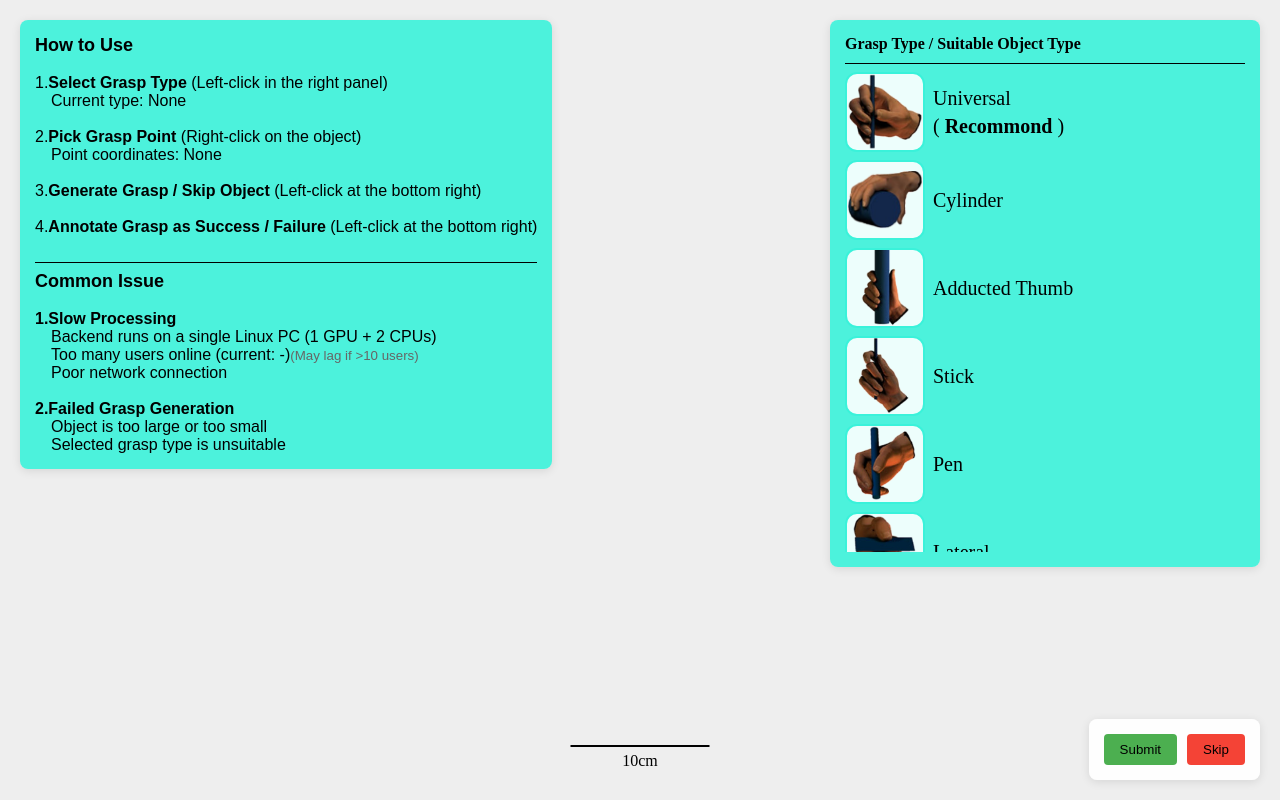
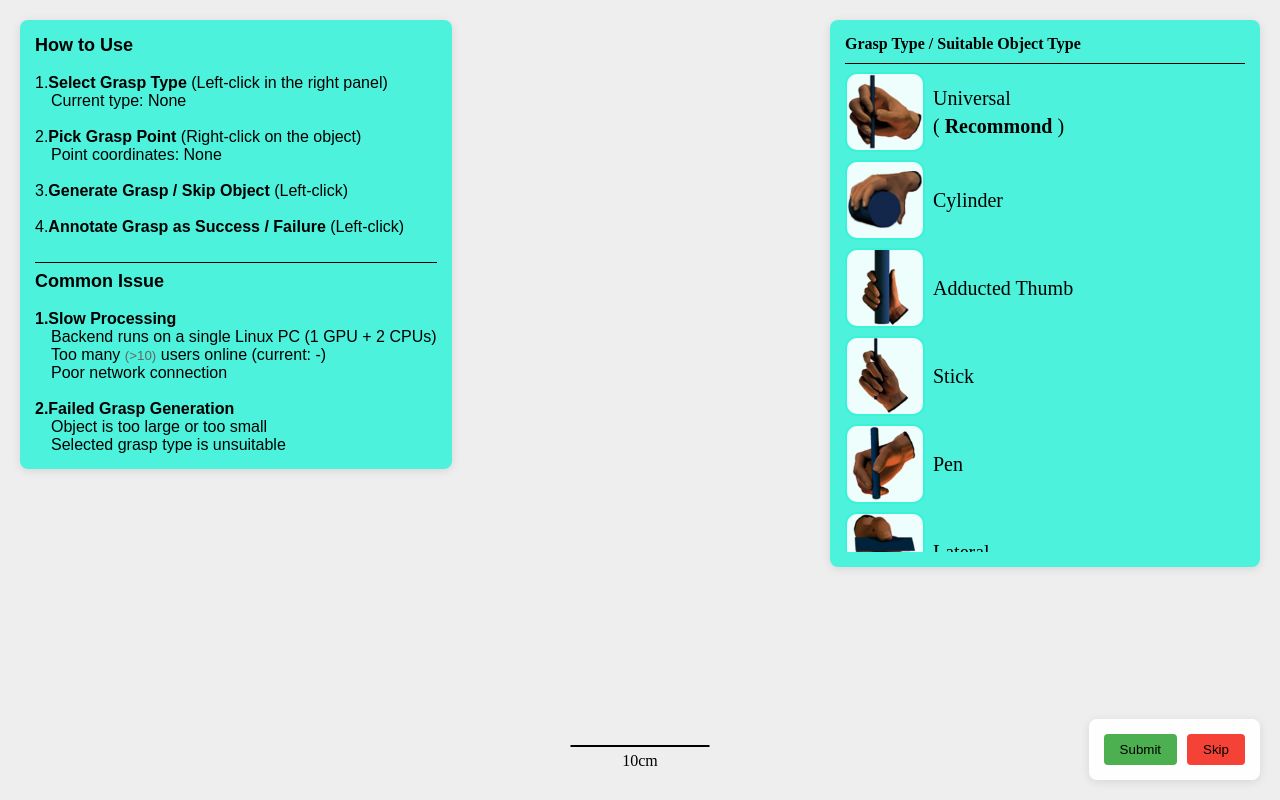
Before and after one commit to GFRL/DexAnno, a website with bundled scripts: page docs/index.html in a window 1280 px wide. Built offline with nearby package versions, Linux system fonts and the light colour scheme; no server answers.

Commit message:
Update index.html

```diff
--- a/docs/index.html
+++ b/docs/index.html
@@ -46,8 +46,8 @@
             <div style="text-indent: 1em;">Current type: <span id="current-type">None</span><br><br></div>
             2.<strong>Pick Grasp Point</strong> (Right-click on the object)<br>
             <div style="text-indent: 1em;">Point coordinates: <span id="point-coord">None</span><br><br></div>
-            3.<strong>Generate Grasp / Skip Object</strong> (Left-click at the bottom right)<br><br>
-            4.<strong>Annotate Grasp as Success / Failure </strong> (Left-click at the bottom right)<br><br>
+            3.<strong>Generate Grasp / Skip Object</strong> (Left-click)<br><br>
+            4.<strong>Annotate Grasp as Success / Failure </strong> (Left-click)<br><br>
             <div style="
                     height: 1px;
                     background-color: black;
@@ -56,7 +56,7 @@
             <strong style="font-size: large;">Common Issue</strong><br><br>
             <strong>1.Slow Processing</strong><br>
             <div style="text-indent: 1em;">Backend runs on a single Linux PC (1 GPU + 2 CPUs)<br></div>
-            <div style="text-indent: 1em;">Too many users online (current: <span id="user-count">-</span>)<small style="color: #666;">(May lag if >10 users)</small><br></div>
+            <div style="text-indent: 1em;">Too many <small style="color: #666;">(>10)</small> users online (current: <span id="user-count">-</span>)<br></div>
             <div style="text-indent: 1em;">Poor network connection<br><br></div>
             <strong>2.Failed Grasp Generation</strong><br>
             <div style="text-indent: 1em;">Object is too large or too small<br></div>
```
